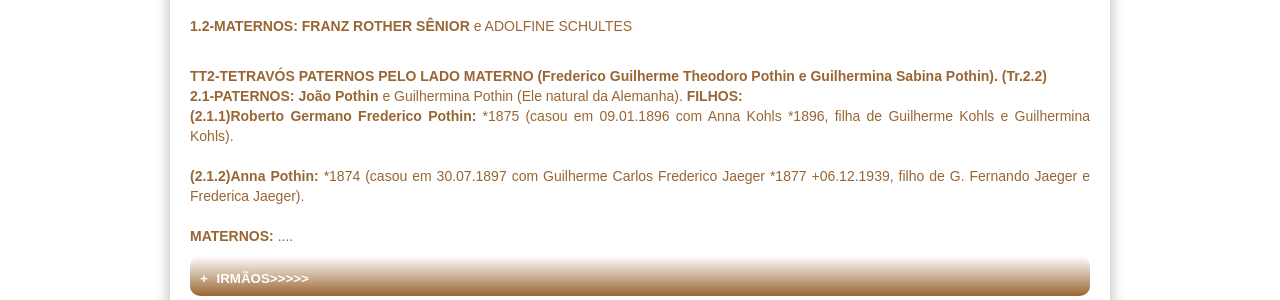
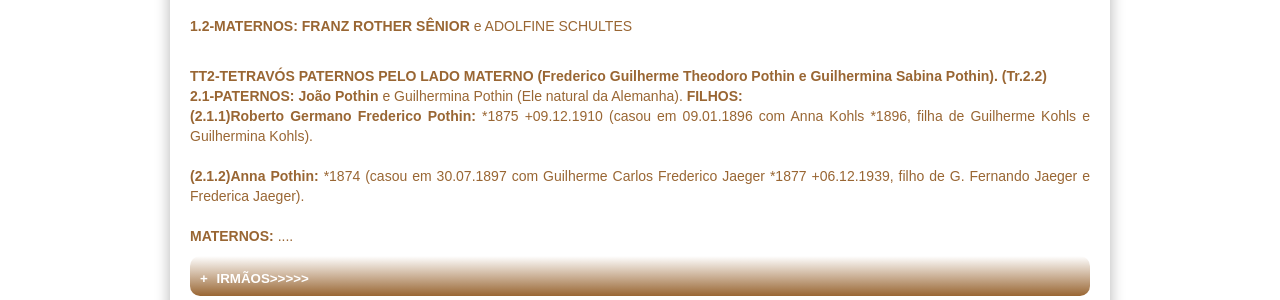
Before and after one commit to claudiovargas1955/claudiovargas1955.github.io, a Jekyll site: the page built from _pages/arvore-genealogica-de-roselia-renita-bredow.html, in a window 1280 px wide and 900 px high, scrolled down 3191 px. Shown: the part 152-452 px from the top of the window. Built offline with Jekyll 4.4.1, drawn with Linux system fonts in a browser that asks for light colours; some web fonts are replaced.

Commit message:
Update arvore-genealogica-de-roselia-renita-bredow.html

```diff
--- a/_pages/arvore-genealogica-de-roselia-renita-bredow.html
+++ b/_pages/arvore-genealogica-de-roselia-renita-bredow.html
@@ -612,7 +612,7 @@ Augusta Alwine Albertine Achterber.<br/><br/>
 
 <p><b>TT2-TETRAVÓS PATERNOS PELO LADO MATERNO (Frederico Guilherme Theodoro Pothin e Guilhermina Sabina Pothin). (Tr.2.2)</b><br>
 <b>2.1-PATERNOS: João Pothin </b>e Guilhermina Pothin (Ele natural da Alemanha). <b>FILHOS: </b><br>
-<b>(2.1.1)Roberto Germano Frederico Pothin: </b>*1875 (casou em 09.01.1896 com Anna Kohls *1896, filha de Guilherme Kohls e
+<b>(2.1.1)Roberto Germano Frederico Pothin: </b>*1875 +09.12.1910 (casou em 09.01.1896 com Anna Kohls *1896, filha de Guilherme Kohls e
 Guilhermina Kohls).<br><br>
 
 <b>(2.1.2)Anna Pothin: </b>*1874 (casou em 30.07.1897 com Guilherme Carlos Frederico Jaeger *1877 +06.12.1939, filho de G. Fernando Jaeger e
```
